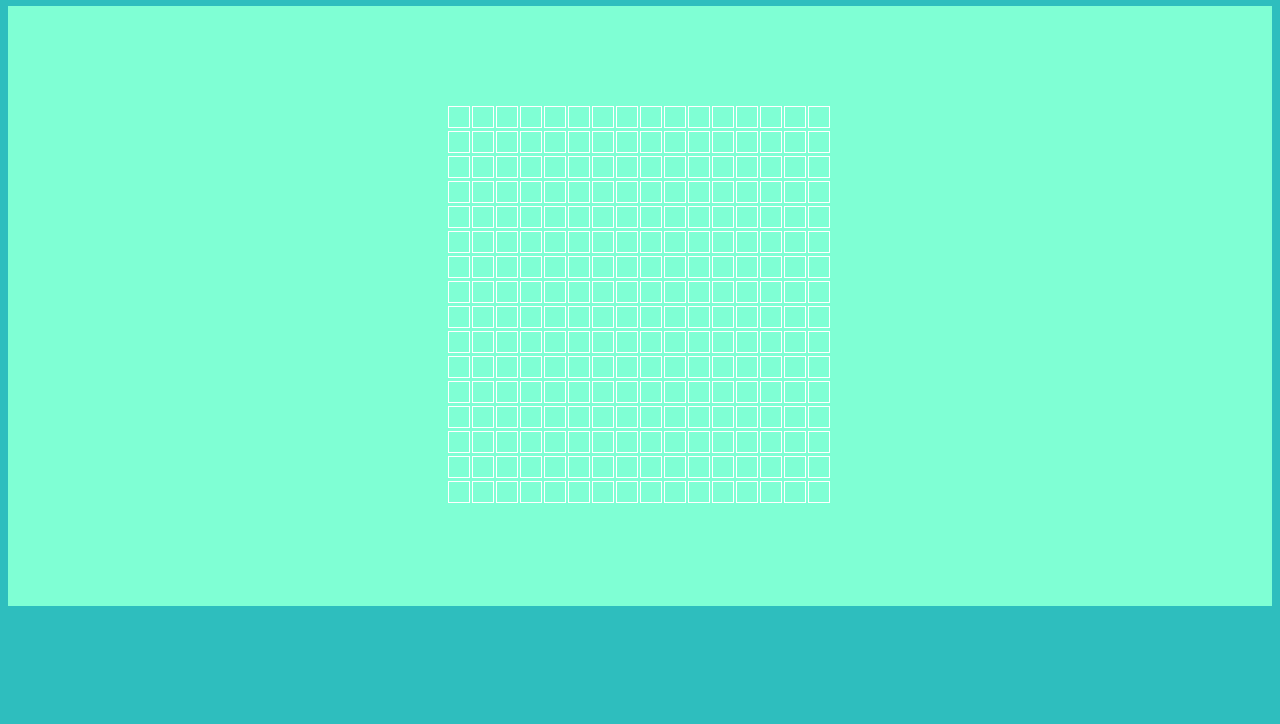
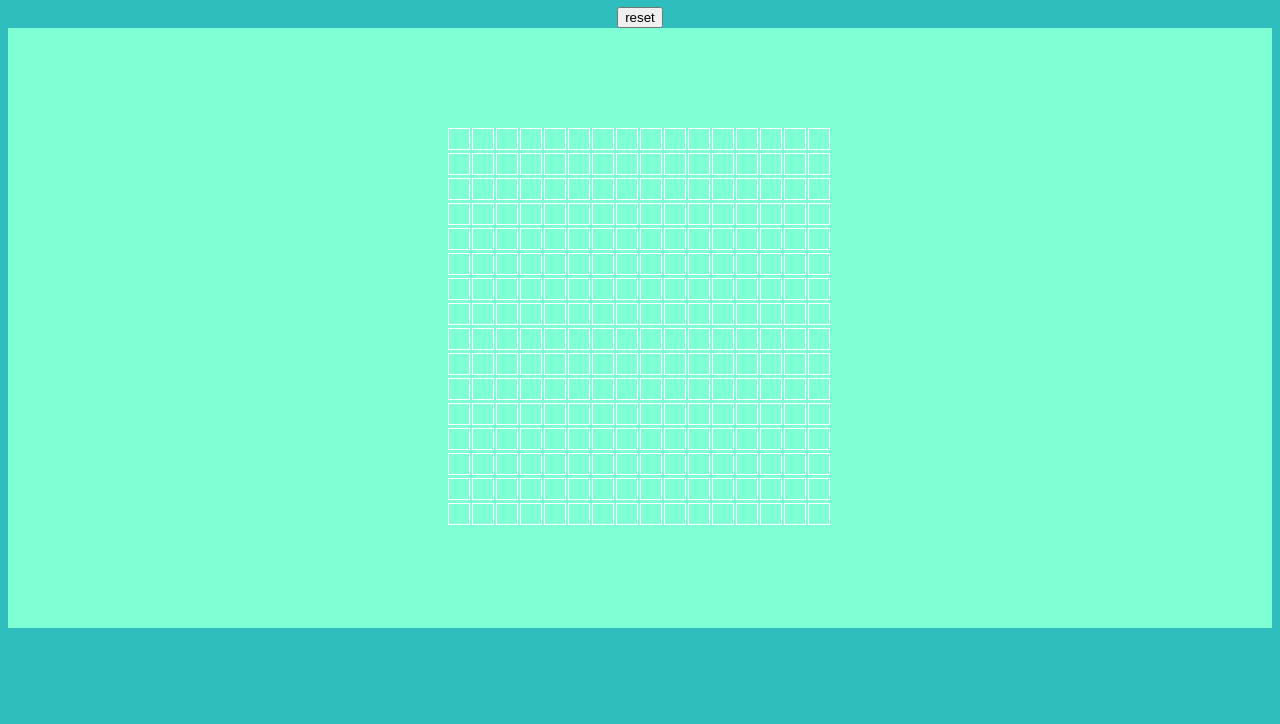
Before and after one commit to lucadedo/Etch-a-Sketch, a plain HTML site: page index.html in a window 1280 px wide. Shown: the part 76-800 px from the top of the page. Drawn offline with Linux system fonts and the light colour scheme.

Commit message:
Add the reset button on top

```diff
--- a/index.html
+++ b/index.html
@@ -9,11 +9,17 @@
     <link rel="stylesheet" href="style.css"/>
 
 </head>
-    <h1>Etch a Sketch</h1>
+
+
 
 
 <body>
+    <h1>Etch a Sketch</h1>
+
+    <button id="btnChangeSquares">reset</button>
+
     <div id="container"></div>
+
     <script src="script.js"></script>
 </body>
 
```
